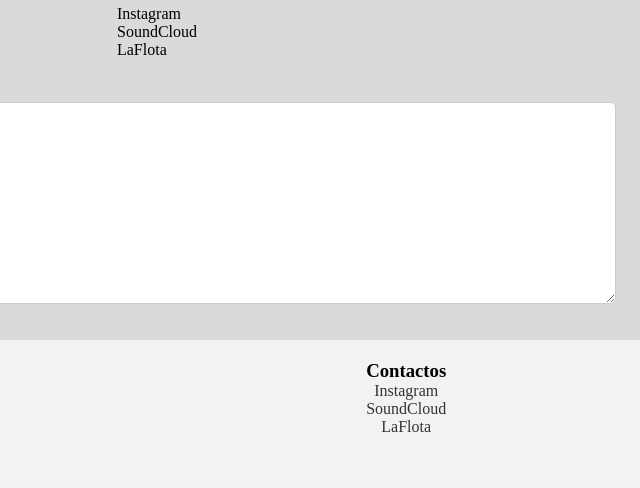
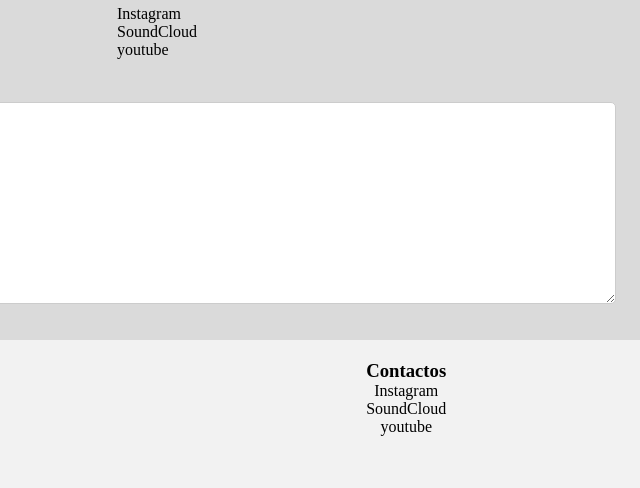
Before and after one commit to LiamOGriffiths/coderclass-2, a plain HTML site: page pages/nosotros.html in a window 1280 px wide. Shown: the part 398-886 px from the top of the page, 483-1123 px from the left. Drawn offline with Linux system fonts and the light colour scheme.

Commit message:
agregado de detalles

```diff
--- a/pages/nosotros.html
+++ b/pages/nosotros.html
@@ -3,14 +3,16 @@
 <head>
     <meta charset="UTF-8">
     <meta name="viewport" content="width=device-width, initial-scale=1.0">
-    <title>Document</title>
     <link rel="stylesheet" href="../css/estilo.css">
+
+    <title>LaKza Contacto y Contrataciones</title>
+    <meta name="description" content="Contacto y Contrataciones de Sello Discografico Audiovisual, Studio en Mar del plata">
 </head>
 <body>
 <!-- ======ENCABEZADO====== -->
 <header>
     <div>
-    <img src="../images/small-lakza.png" alt="">
+    <img src="../images/small-lakza.png" alt="Logo de el sello">
     <H1>LaKza</H1>
 
         <ul class="elemento" >
@@ -43,9 +45,9 @@
         <section class="nosotros__redes">
             <h2>Nuestras Redes</h2>
             <ul>
-                <li><a href=""></a>Instagram</li>
-                <li><a href=""></a>SoundCloud</li>
-                <li><a href=""></a>LaFlota</li>
+                <li><a href="https://instagram.com/lakzaprod?igshid=MzRlODBiNWFlZA=="></a>Instagram</li>
+                <li><a href="https://soundcloud.com/lakzaprod"></a>SoundCloud</li>
+                <li><a href="https://www.youtube.com/channel/UCwbKJEJQCymDtvlw6c_vyNg"></a>youtube</li>
             </ul>
         </section>
 
@@ -87,15 +89,9 @@
                 Contactos
             </h3>
             <ul>
-                <li>
-                    <a href="">Instagram</a>
-                </li>
-                <li>
-                    <a href="">SoundCloud</a>
-                </li>
-                <li>
-                    <a href="">LaFlota</a>
-                </li>
+                <li><a href="https://instagram.com/lakzaprod?igshid=MzRlODBiNWFlZA=="></a>Instagram</li>
+                <li><a href="https://soundcloud.com/lakzaprod"></a>SoundCloud</li>
+                <li><a href="https://www.youtube.com/channel/UCwbKJEJQCymDtvlw6c_vyNg"></a>youtube</li>
             </ul>
         </div>
     </footer>
```
Also changed, not shown: index.html (+9 -13 lines), pages/dwiprod.html (+7 -12 lines), pages/elegenosleep.html (+9 -12 lines), pages/ownchill.html (+9 -12 lines), pages/resinatoxika.html (+8 -12 lines).
